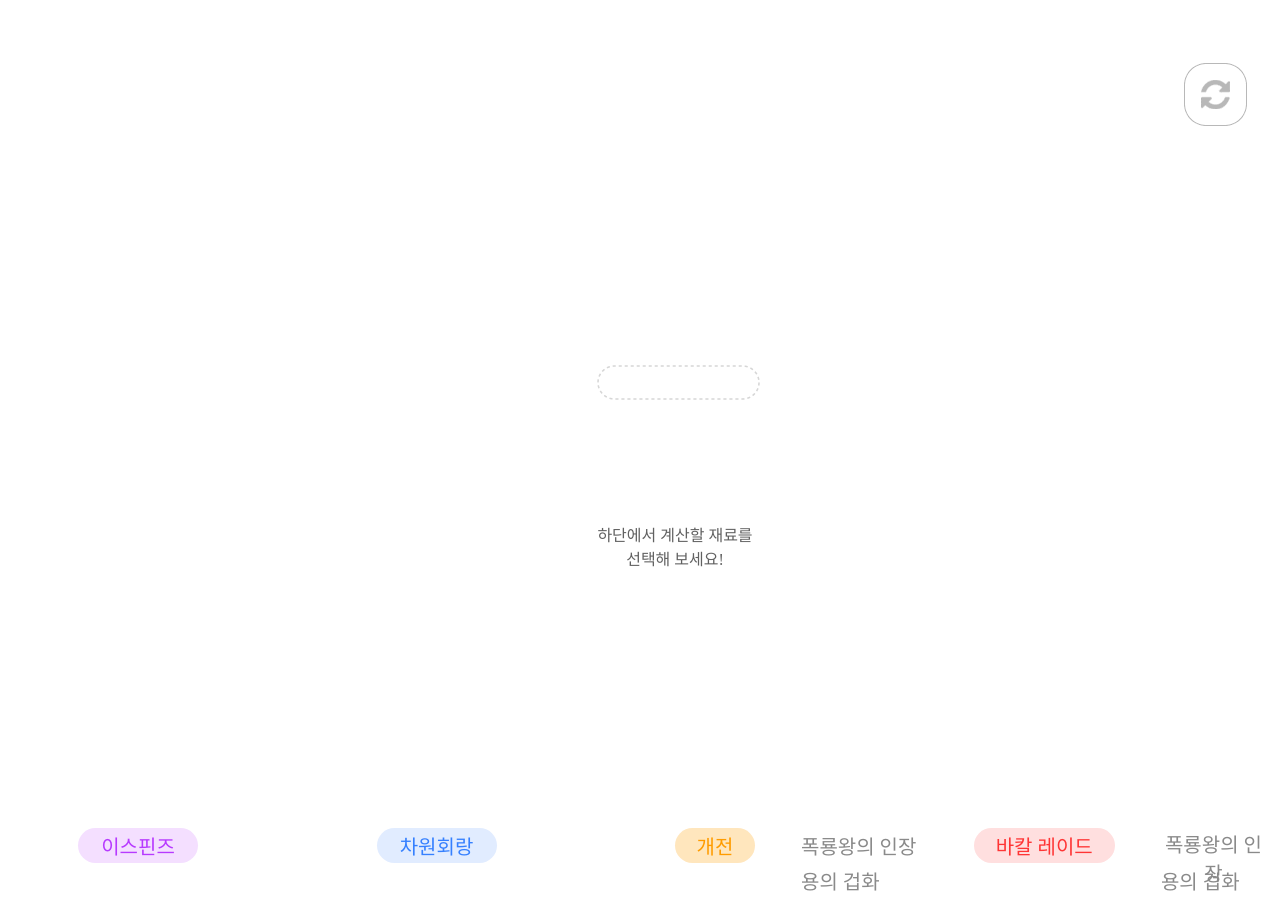
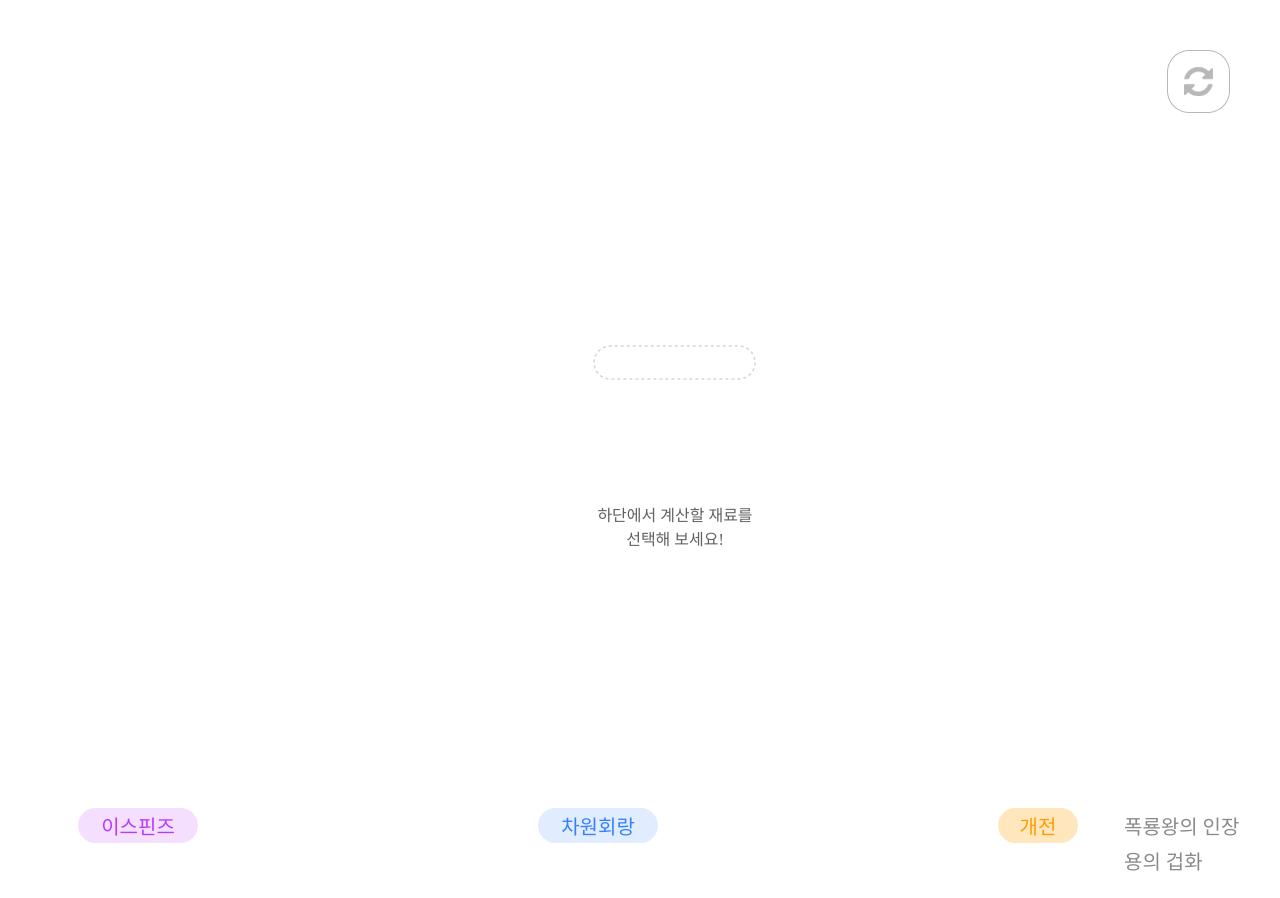
Before and after one commit to euntaek419/your-materials, a Vue app: page / in a window 1280 px wide. After the commit the page ends 816 px from the top, so only its background shows below. Built offline with nearby package versions, Linux system fonts and the light colour scheme; a web font is replaced by a local one.

Commit message:
2023/06/12_따라다니는 TOP, FOOTER

```diff
--- a/public/index.html
+++ b/public/index.html
@@ -15,3 +15,11 @@
     <!-- built files will be auto injected -->
   </body>
 </html>
+
+
+<script>
+  window.addEventListener('wheel', function (event) {
+    event.preventDefault();
+    scrollBy(event.deltaY, 0);
+    }, { passive: false });
+</script>
--- a/src/App.vue
+++ b/src/App.vue
@@ -1,5 +1,5 @@
 <template>
-  <div class="wrapper">
+  <div class="wrapper" ref="wrapper">
     <div>
       <Title @reset="reset()"></Title>
     </div>
@@ -92,7 +92,7 @@
     Footer,
     Nonebox,
 
-    },
+  },
   methods: {
     Open0() {
       if(this.Materials0 == false) {
@@ -157,7 +157,7 @@
       this.Materials3 = false
       this.Materials3_5 = false
     },
-  }
+  },
 }
 
 </script>
@@ -185,11 +185,4 @@
   display: flex;
 }
 
-.MoveAni {
-  animation-duration: 3s;
-  animation-name: slidein;
-  animation-iteration-count: infinite;
-}
-
-
 </style>
--- a/src/components/Footer.vue
+++ b/src/components/Footer.vue
@@ -57,6 +57,7 @@
 .footer {
   height: 40px;
   display: flex;
+  position: fixed;
 }
 
 .footer_box{
--- a/src/components/Main.vue
+++ b/src/components/Main.vue
@@ -31,6 +31,5 @@
 
 .Main_img{
   padding-top: 120px;
-  margin-left:120px;
 }
 </style>
--- a/src/components/Title.vue
+++ b/src/components/Title.vue
@@ -23,9 +23,18 @@
 
 <style scoped>
 
+.title{
+  height: 70px;
+}
+
+.logo{
+  position: fixed;
+}
+
 .reset_btn{
-  float: right;
+  position: fixed;
+  top: 50px;
+  right: 50px;
   cursor: pointer;
-  margin:25px;
 }
 </style>
```
Also changed, not shown: public/test.html (added, +26 -0 lines).
